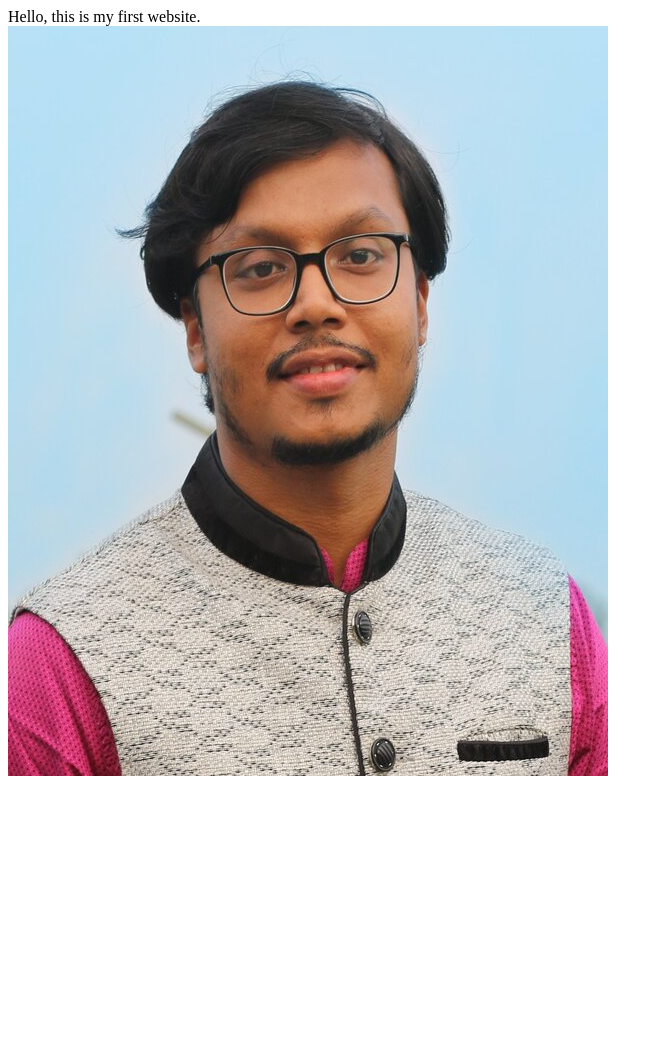
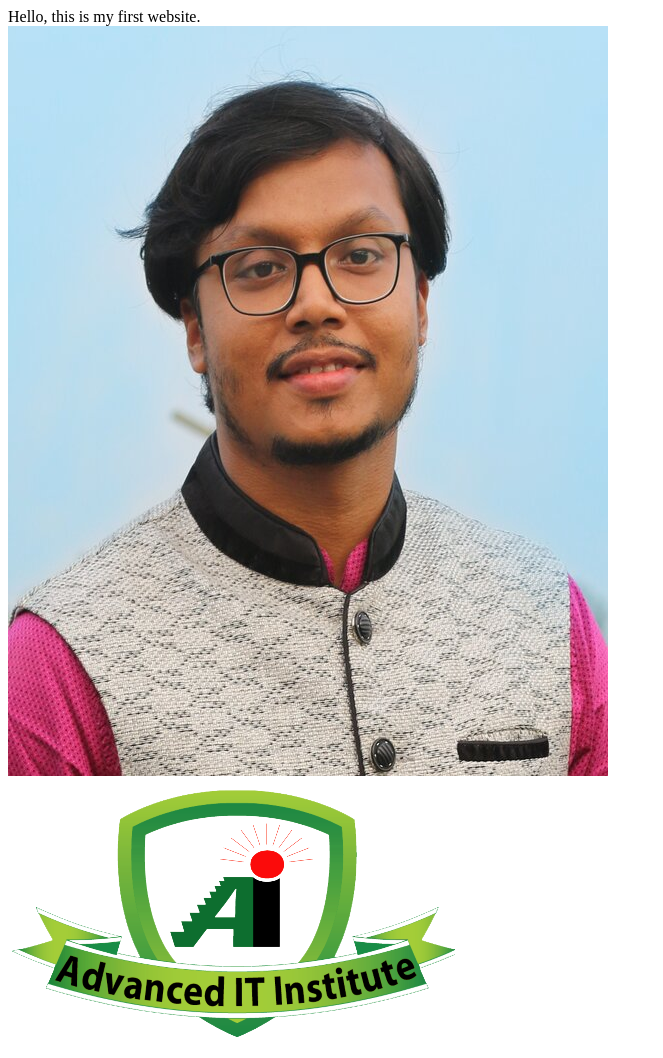
Before and after one commit to sanjoy0047/1st_repo, a plain HTML site: page index.html in a window 1280 px wide. Shown: the whole page, without its empty margins (0-663 px from the left). Before the commit the page ends 800 px from the top, so only its background shows below. Drawn offline with Linux system fonts and the light colour scheme.

Commit message:
:add new images

```diff
--- a/index.html
+++ b/index.html
@@ -8,6 +8,7 @@
 </head>
 <body>
     Hello, this is my first website. <br>
-    <img src="sanjoy_banik.jpg" alt="">
+    <img src="sanjoy_banik.jpg" alt=""><br>
+    <img src="AIT_Logo.png" alt="">
 </body>
 </html>
```
